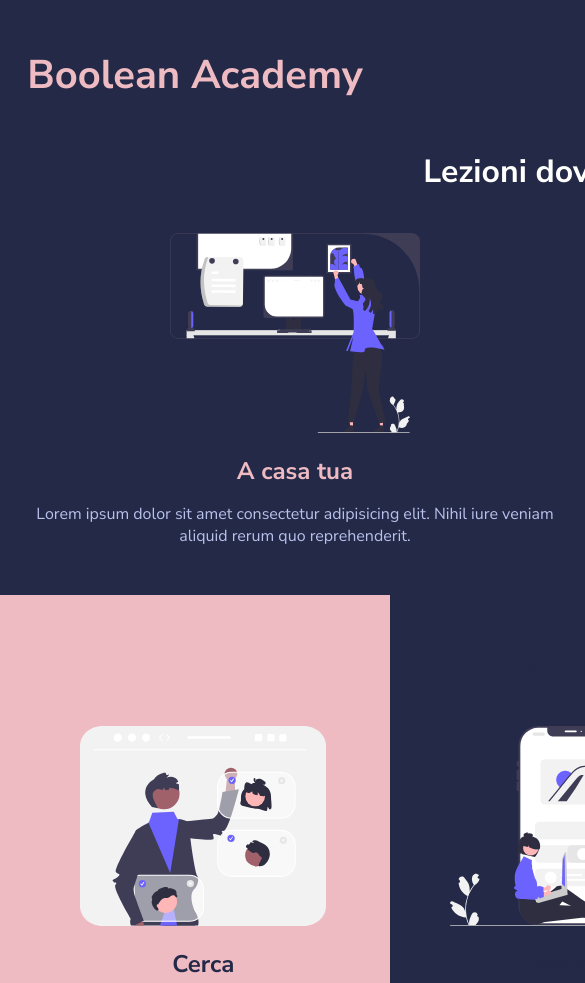
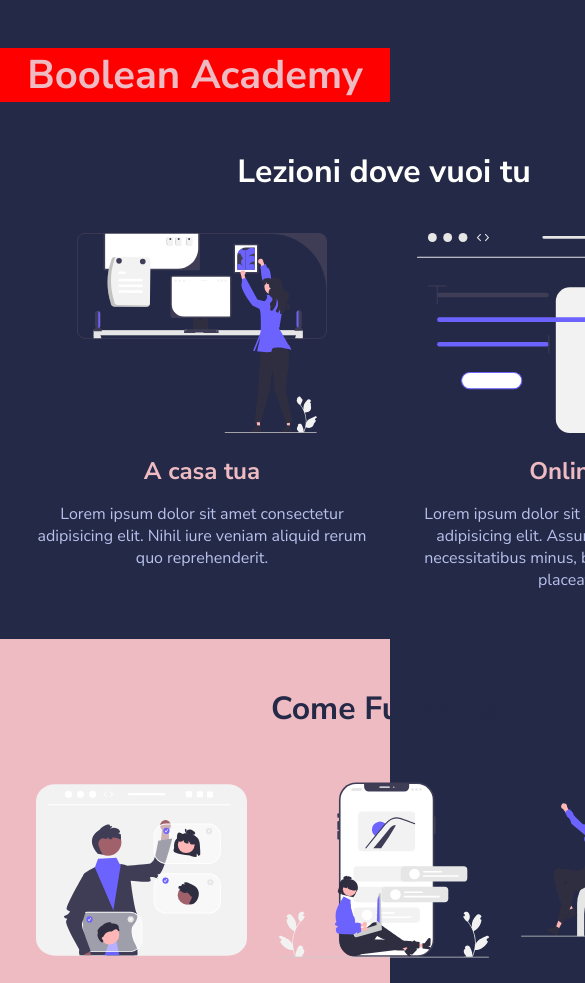
Before and after one commit to Marcomagnano93/html-css-resp-wannabe, a plain HTML site: page index.html in a window 390 px wide. Shown: the top 983 px of the page, 585 px wide, since content can reach past the window. Drawn offline with Linux system fonts and the light colour scheme.

Commit message:
Commit: first try?

```diff
--- a/css/style.css
+++ b/css/style.css
@@ -127,3 +127,27 @@ img {
 /************************************************
     SOLUZIONE RESPONSIVE
  ************************************************/
+
+@media screen {
+    * {
+
+            margin: 0;
+            padding: 0;
+            box-sizing: border-box;
+
+    }
+}
+
+
+ @media screen and (max-width: 768px) {
+
+    .container {
+        max-width: 768px;
+        background: none;
+    }
+
+    .site-header {
+        background-color: red;
+    }
+
+ }
--- a/index.html
+++ b/index.html
@@ -3,6 +3,7 @@
     <head>
         <meta charset="utf-8" />
         <title>Boolean Academy</title>
+        <meta name="viewport" content="width=device-width, initial-scale=1.0" />
         <!-- Fonts -->
         <link
             href="https://fonts.googleapis.com/css2?family=Nunito+Sans:wght@400;700&display=swap"
```
